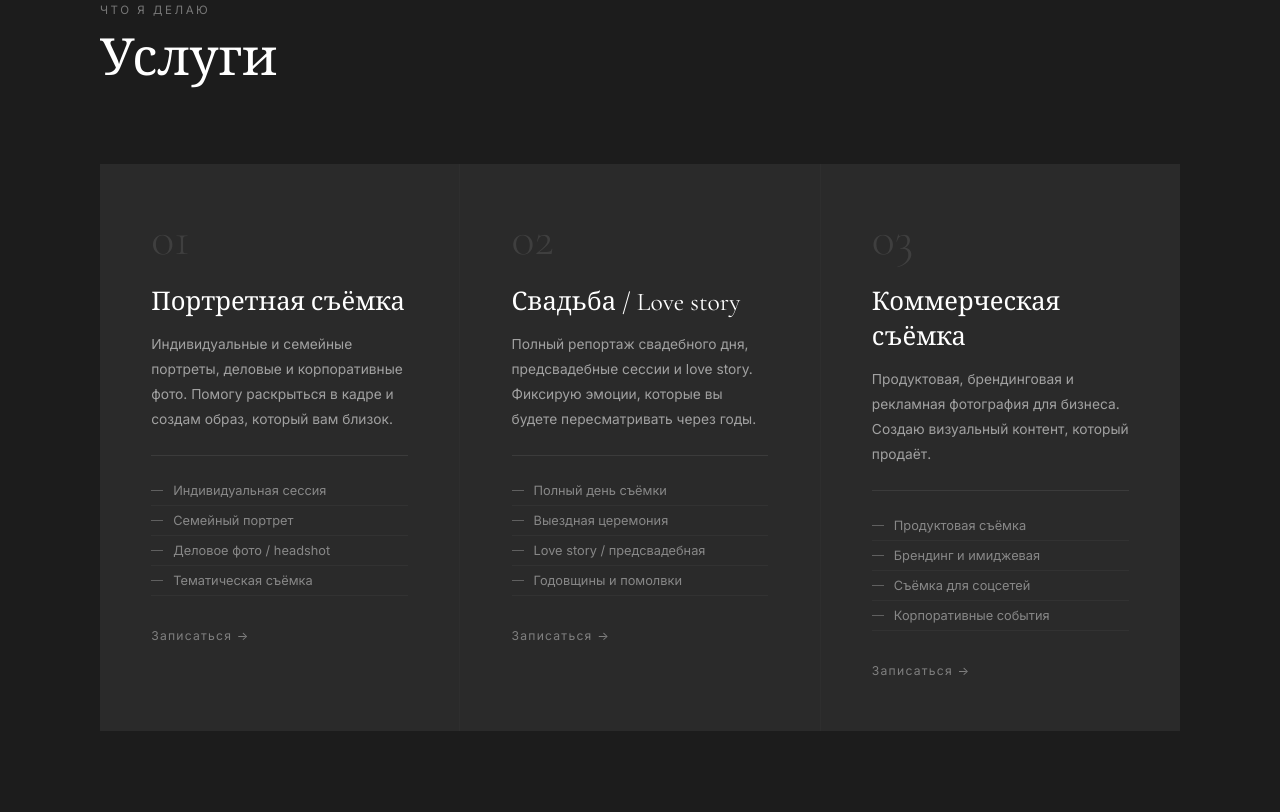
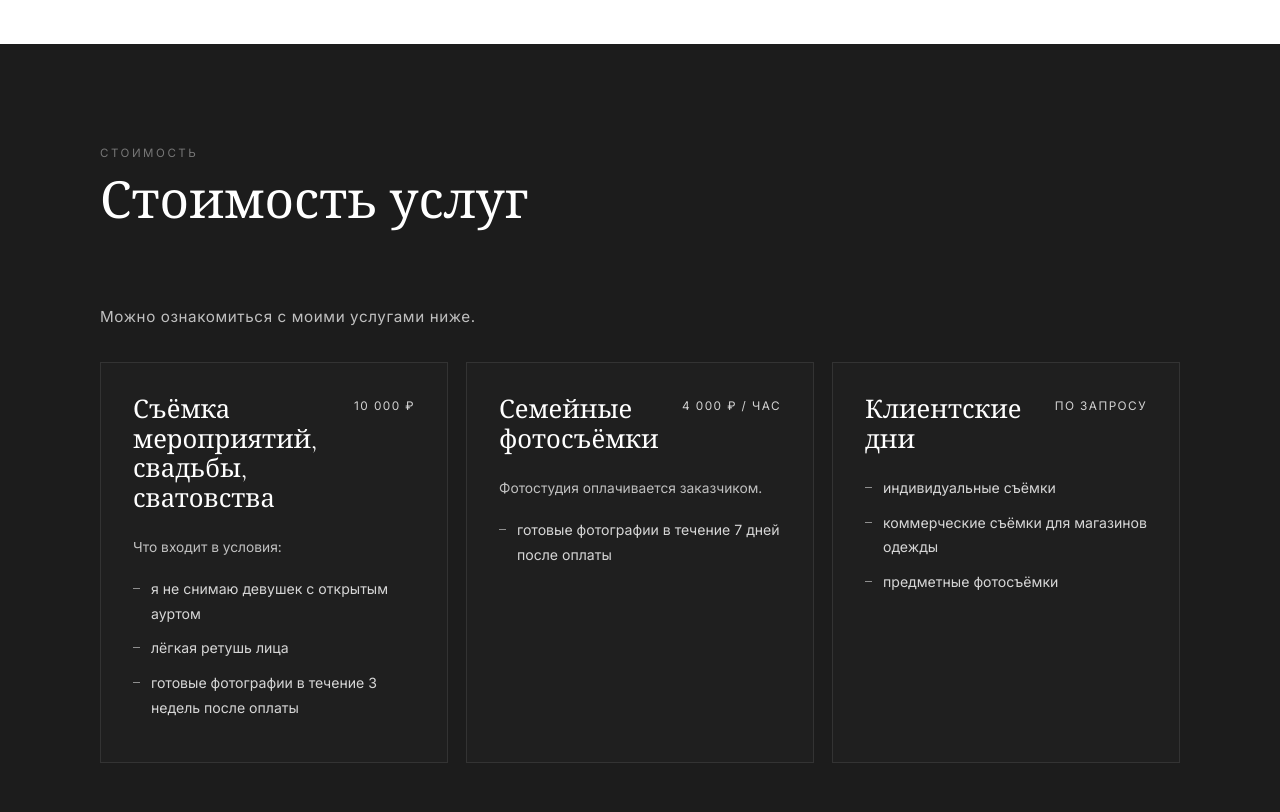
Before and after one commit to Gadzhi-2001/bella-asgerova, a plain HTML site: page index.html in a window 1280 px wide. Shown: the part 1768-2580 px from the top of the page. Drawn offline with nearby package versions, Linux system fonts and the light colour scheme.

Commit message:
Save pending edits before redesign: pricing block, about text, form tweaks
Co-Authored-By: Claude Opus 5.5 <noreply@anthropic.com>
Claude-Session: https://claude.ai/code/session_01LFibTUGDUbtPsFbdwYVpqK

```diff
--- a/css/style.css
+++ b/css/style.css
@@ -383,6 +383,19 @@ button { cursor: pointer; border: none; background: none; font-family: var(--fon
     margin-bottom: 18px;
 }
 
+.about-list {
+    margin: 0 0 26px;
+    padding-left: 22px;
+    list-style: disc;
+    color: var(--black);
+}
+
+.about-list li {
+    font-size: 0.9rem;
+    line-height: 1.8;
+    margin-bottom: 6px;
+}
+
 .about-stats {
     display: flex;
     gap: 36px;
@@ -422,74 +435,95 @@ button { cursor: pointer; border: none; background: none; font-family: var(--fon
 
 
 /* ============================================================
-   SERVICES
+   PRICING
    ============================================================ */
 
-.services-grid {
-    display: grid;
-    grid-template-columns: repeat(3, 1fr);
-    gap: 1px;
-    background: rgba(255,255,255,0.08);
+.pricing-intro {
+    margin-bottom: 36px;
 }
 
-.service-card {
-    background: var(--mid);
-    padding: clamp(28px, 4vw, 52px);
-    transition: background var(--fast);
-}
-.service-card:hover { background: #323232; }
-
-.service-number {
-    font-family: var(--font-serif);
-    font-size: 3rem;
-    font-weight: 300;
-    color: rgba(255,255,255,0.1);
-    line-height: 1;
-    margin-bottom: 20px;
-}
-.service-card h3 {
-    font-family: var(--font-serif);
-    font-size: clamp(1.25rem, 2vw, 1.65rem);
-    font-weight: 400;
-    margin-bottom: 14px;
-}
-.service-card p {
-    font-size: 0.86rem;
-    line-height: 1.8;
-    color: rgba(255,255,255,0.56);
-    margin-bottom: 24px;
+.pricing-intro p {
+    font-size: 0.95rem;
+    letter-spacing: 0.04em;
+    color: rgba(255,255,255,0.72);
 }
 
-.service-list {
-    border-top: 1px solid rgba(255,255,255,0.08);
-    padding-top: 20px;
-    margin-bottom: 28px;
-}
-.service-list li {
-    font-size: 0.8rem;
-    color: rgba(255,255,255,0.44);
-    padding: 7px 0;
-    border-bottom: 1px solid rgba(255,255,255,0.04);
-    display: flex;
-    align-items: center;
-    gap: 10px;
-}
-.service-list li::before {
-    content: '';
-    display: block;
-    width: 12px;
-    height: 1px;
-    background: rgba(255,255,255,0.25);
-    flex-shrink: 0;
+.pricing-grid {
+    display: grid;
+    grid-template-columns: repeat(3, minmax(0, 1fr));
+    gap: 18px;
 }
 
-.service-link {
-    font-size: 0.76rem;
-    letter-spacing: 0.1em;
-    color: rgba(255,255,255,0.4);
-    transition: color var(--fast);
+.price-card {
+    background: rgba(255,255,255,0.01);
+    border: 1px solid rgba(255,255,255,0.09);
+    padding: clamp(22px, 3vw, 32px);
+    transition: border-color var(--fast), transform var(--fast);
 }
-.service-link:hover { color: var(--white); }
+
+.price-card:hover {
+    border-color: rgba(255,255,255,0.18);
+    transform: translateY(-2px);
+}
+
+.price-top {
+    display: flex;
+    justify-content: space-between;
+    align-items: flex-start;
+    gap: 16px;
+    margin-bottom: 22px;
+}
+
+.price-card h3 {
+    font-family: var(--font-serif);
+    font-size: clamp(1.35rem, 2vw, 1.9rem);
+    font-weight: 400;
+    line-height: 1.15;
+    color: var(--white);
+    max-width: 260px;
+}
+
+.price-tag {
+    display: inline-block;
+    font-size: 0.74rem;
+    letter-spacing: 0.12em;
+    text-transform: uppercase;
+    color: rgba(255,255,255,0.8);
+    white-space: nowrap;
+    padding-top: 4px;
+}
+
+.price-card p {
+    font-size: 0.86rem;
+    line-height: 1.75;
+    color: rgba(255,255,255,0.72);
+    margin-bottom: 18px;
+}
+
+.pricing-list {
+    list-style: none;
+    padding: 0;
+    margin: 0;
+    color: rgba(255,255,255,0.82);
+}
+
+.pricing-list li {
+    position: relative;
+    font-size: 0.88rem;
+    line-height: 1.75;
+    margin-bottom: 10px;
+    padding-left: 18px;
+}
+
+.pricing-list li::before {
+    content: "";
+    position: absolute;
+    left: 0;
+    top: 11px;
+    width: 7px;
+    height: 1px;
+    background: rgba(255,255,255,0.5);
+}
 
 
 /* ============================================================
@@ -941,7 +975,8 @@ footer {
    ============================================================ */
 
 @media (max-width: 1024px) {
-    .services-grid       { grid-template-columns: 1fr; }
+    .pricing-grid        { grid-template-columns: 1fr; }
+    .price-top           { flex-direction: column; }
 
     .case-item,
     .case-reverse        { grid-template-columns: 1fr; direction: ltr; }
--- a/index.html
+++ b/index.html
@@ -41,7 +41,7 @@
         <a href="#hero" class="logo">BELLA ASGEROVA</a>
         <ul class="nav-links">
             <li><a href="#about">Обо мне</a></li>
-            <li><a href="#services">Услуги</a></li>
+            <li><a href="#pricing">Стоимость</a></li>
             <li><a href="#portfolio">Портфолио</a></li>
             <li><a href="#contact">Контакты</a></li>
         </ul>
@@ -56,7 +56,7 @@
 <div class="mobile-menu" id="mobile-menu" aria-hidden="true">
     <ul>
         <li><a href="#about" class="mobile-link">Обо мне</a></li>
-        <li><a href="#services" class="mobile-link">Услуги</a></li>
+        <li><a href="#pricing" class="mobile-link">Стоимость</a></li>
         <li><a href="#portfolio" class="mobile-link">Портфолио</a></li>
         <li><a href="#contact" class="mobile-link">Контакты</a></li>
         <li><a href="#contact" class="mobile-link btn-mobile">Записаться</a></li>
@@ -91,20 +91,27 @@
                 <div class="about-text fade-in">
                     <span class="section-label">Обо мне</span>
                     <h2>Я не фотографирую людей&nbsp;— я рассказываю их истории</h2>
-                    <p>Меня зовут Белла. Я профессиональный фотограф и уже более пяти лет помогаю людям сохранить моменты, которые невозможно повторить: первый взгляд, искренний смех в кадре, детали свадебного утра.</p>
-                    <p>Работаю в студии и на натуре. Специализируюсь на портретной, свадебной и коммерческой съёмке. Каждая сессия — это диалог, где я слышу вас и создаю образы, отражающие вашу личность.</p>
+                    <p>Меня зовут Белла, я фотограф с Махачкалы. Занимаюсь фото и видео съёмкой с 2023 года. Помогаю людям сохранить моменты, которые невозможно повторить: первый взгляд, искренний смех, детали свадебного утра.</p>
+                    <p>Провожу:</p>
+                    <ul class="about-list">
+                        <li>семейные фотосъёмки</li>
+                        <li>съёмку мероприятий, сватовства и свадьбы, клиентские дни, выписки</li>
+                        <li>индивидуальные съёмки</li>
+                        <li>коммерческие съёмки для магазинов одежды</li>
+                        <li>предметные фотосъёмки</li>
+                    </ul>
                     <div class="about-stats">
                         <div class="stat">
-                            <span class="stat-num">5+</span>
-                            <span class="stat-label">лет опыта</span>
+                            <span class="stat-num">3+</span>
+                            <span class="stat-label">года</span>
                         </div>
                         <div class="stat">
-                            <span class="stat-num">300+</span>
+                            <span class="stat-num">150+</span>
                             <span class="stat-label">съёмок</span>
                         </div>
                         <div class="stat">
-                            <span class="stat-num">3</span>
-                            <span class="stat-label">направления</span>
+                            <span class="stat-num">5</span>
+                            <span class="stat-label">направлений</span>
                         </div>
                     </div>
                     <a href="#contact" class="btn-outline">Написать мне</a>
@@ -113,49 +120,51 @@
         </div>
     </section>
 
-    <!-- ======= SERVICES ======= -->
-    <section id="services" class="section section-dark">
+    <!-- ======= PRICING ======= -->
+    <section id="pricing" class="section section-dark">
         <div class="container">
             <div class="section-header fade-in">
-                <span class="section-label">Что я делаю</span>
-                <h2>Услуги</h2>
+                <span class="section-label">Стоимость</span>
+                <h2>Стоимость услуг</h2>
             </div>
-            <div class="services-grid">
-                <div class="service-card fade-in">
-                    <div class="service-number">01</div>
-                    <h3>Портретная съёмка</h3>
-                    <p>Индивидуальные и семейные портреты, деловые и корпоративные фото. Помогу раскрыться в кадре и создам образ, который вам близок.</p>
-                    <ul class="service-list">
-                        <li>Индивидуальная сессия</li>
-                        <li>Семейный портрет</li>
-                        <li>Деловое фото / headshot</li>
-                        <li>Тематическая съёмка</li>
+            <div class="pricing-intro fade-in">
+                <p>Можно ознакомиться с моими услугами ниже.</p>
+            </div>
+            <div class="pricing-grid">
+                <div class="price-card fade-in">
+                    <div class="price-top">
+                        <h3>Съёмка мероприятий, свадьбы, сватовства</h3>
+                        <span class="price-tag">10 000 ₽</span>
+                    </div>
+                    <p>Что входит в условия:</p>
+                    <ul class="pricing-list">
+                        <li>я не снимаю девушек с открытым ауртом</li>
+                        <li>лёгкая ретушь лица</li>
+                        <li>готовые фотографии в течение 3 недель после оплаты</li>
                     </ul>
-                    <a href="#contact" class="service-link">Записаться &rarr;</a>
                 </div>
-                <div class="service-card fade-in">
-                    <div class="service-number">02</div>
-                    <h3>Свадьба / Love story</h3>
-                    <p>Полный репортаж свадебного дня, предсвадебные сессии и love story. Фиксирую эмоции, которые вы будете пересматривать через годы.</p>
-                    <ul class="service-list">
-                        <li>Полный день съёмки</li>
-                        <li>Выездная церемония</li>
-                        <li>Love story / предсвадебная</li>
-                        <li>Годовщины и помолвки</li>
+
+                <div class="price-card fade-in">
+                    <div class="price-top">
+                        <h3>Семейные фотосъёмки</h3>
+                        <span class="price-tag">4 000 ₽ / час</span>
+                    </div>
+                    <p>Фотостудия оплачивается заказчиком.</p>
+                    <ul class="pricing-list">
+                        <li>готовые фотографии в течение 7 дней после оплаты</li>
                     </ul>
-                    <a href="#contact" class="service-link">Записаться &rarr;</a>
                 </div>
-                <div class="service-card fade-in">
-                    <div class="service-number">03</div>
-                    <h3>Коммерческая съёмка</h3>
-                    <p>Продуктовая, брендинговая и рекламная фотография для бизнеса. Создаю визуальный контент, который продаёт.</p>
-                    <ul class="service-list">
-                        <li>Продуктовая съёмка</li>
-                        <li>Брендинг и имиджевая</li>
-                        <li>Съёмка для соцсетей</li>
-                        <li>Корпоративные события</li>
+
+                <div class="price-card fade-in">
+                    <div class="price-top">
+                        <h3>Клиентские дни</h3>
+                        <span class="price-tag">по запросу</span>
+                    </div>
+                    <ul class="pricing-list">
+                        <li>индивидуальные съёмки</li>
+                        <li>коммерческие съёмки для магазинов одежды</li>
+                        <li>предметные фотосъёмки</li>
                     </ul>
-                    <a href="#contact" class="service-link">Записаться &rarr;</a>
                 </div>
             </div>
         </div>
@@ -401,9 +410,8 @@
             <a href="#hero" class="footer-logo">BELLA ASGEROVA</a>
             <nav class="footer-links" aria-label="Навигация в подвале">
                 <a href="#about">Обо мне</a>
-                <a href="#services">Услуги</a>
+                <a href="#pricing">Стоимость</a>
                 <a href="#portfolio">Портфолио</a>
-                <a href="#cases">Кейсы</a>
                 <a href="#contact">Контакты</a>
             </nav>
             <p class="footer-copy">&copy; 2025 Белла Асгерова. Все права защищены.</p>
```
Also changed, not shown: js/main.js (+9 -2 lines).
